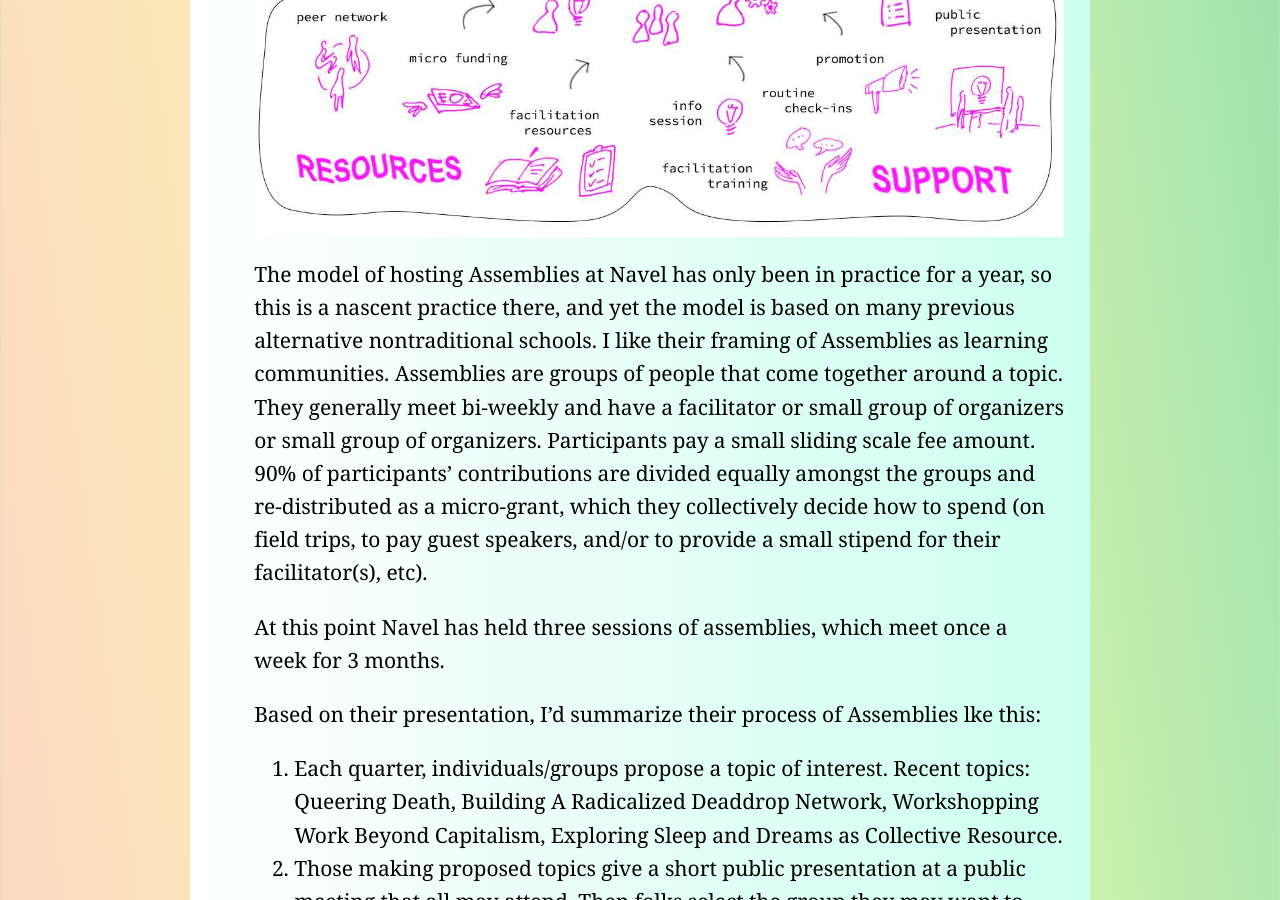
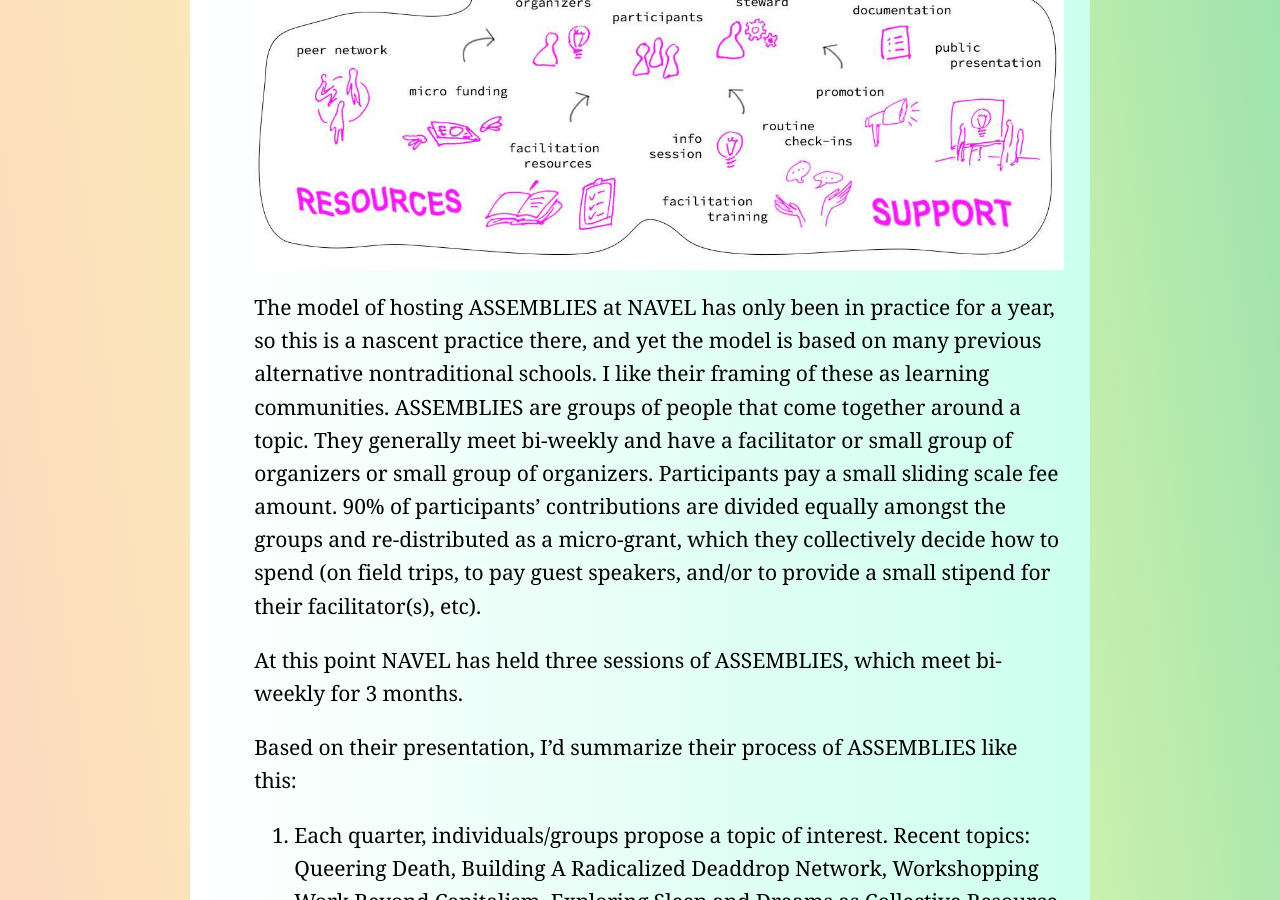
Before and after one commit to lee2sman/nosebook, a Jekyll site: the page built from _posts/2020-05-03-juntos-assemblies-academies.md, in a window 1280 px wide and 900 px high, scrolled down 4939 px. Built offline with Jekyll 4.4.1, drawn with Linux system fonts in a browser that asks for light colours; some of the changed text lies outside the part shown.

Commit message:
update juntos-assemblies-academies

```diff
--- a/_posts/2020-05-03-juntos-assemblies-academies.md
+++ b/_posts/2020-05-03-juntos-assemblies-academies.md
@@ -35,35 +35,35 @@
 
 This community exists on a forum on the Glorious Trainwrecks website. Specifically, people post comments on individual games and respond to each other. In the past year approximately they've also created a Discord channel *altgamez* where they discuss these works. It's a really supportive community, but I haven't been involved in it as the conversation moves too fast for me. I don't want to have it open all the time, and when I check in I've missed dozens or hundreds of posts by folks, so I've felt discouraged from participating further in this, even though I've really enjoyed being part of the community previously. I've decided I'll try to continue to participate by creating and posting games in event prompts, and comment on games, but I don't think I can consistently participate in discord channel. It's not the right medium for me to feel part of the community since it's too hectic for me.
 
-### Navel's Assemblies
+### NAVEL's ASSEMBLIES
 
 Today I attended the online [Common Field](https://www.commonfield.org/) Convening, a meeting of *cultural organizers from across the US to share resources, ideas and methods for artist-centered spaces, projects and practices.*
 
-Amanda Vincelli and Michael Holt of Los Angeles' [NAVEL](https://navel.la/) led a session on *Assemblies: A Model For Collaborative Learning* based on their experience organizing around a model of convening Assemblies.
+Amanda Vincelli, Michael Holt and Jennifer Moon of Los Angeles' [NAVEL](https://navel.la/) led a session on *ASSEMBLIES: A Model For Collaborative Learning* based on their experience organizing around a model of convening assemblies (which they call ASSEMBLIES).
 
-![NAVEL Assemblies]({{"/images/assemblies.jpg" | absolute_url}})
+![NAVEL ASSEMBLIES]({{"/images/assemblies.jpg" | absolute_url}})
 
-The model of hosting Assemblies at Navel has only been in practice for a year, so this is a nascent practice there, and yet the model is based on many previous alternative nontraditional schools. I like their framing of Assemblies as learning communities. Assemblies are groups of people that come together around a topic. They generally meet bi-weekly and have a facilitator or small group of organizers or small group of organizers. Participants pay a small sliding scale fee amount. 90% of participants' contributions are divided equally amongst the groups and re-distributed as a micro-grant, which they collectively decide how to spend (on field trips, to pay guest speakers, and/or to provide a small stipend for their facilitator(s), etc).
+The model of hosting ASSEMBLIES at NAVEL has only been in practice for a year, so this is a nascent practice there, and yet the model is based on many previous alternative nontraditional schools. I like their framing of these as learning communities. ASSEMBLIES are groups of people that come together around a topic. They generally meet bi-weekly and have a facilitator or small group of organizers or small group of organizers. Participants pay a small sliding scale fee amount. 90% of participants' contributions are divided equally amongst the groups and re-distributed as a micro-grant, which they collectively decide how to spend (on field trips, to pay guest speakers, and/or to provide a small stipend for their facilitator(s), etc).
 
-At this point Navel has held three sessions of assemblies, which meet once a week for 3 months.
+At this point NAVEL has held three sessions of ASSEMBLIES, which meet bi-weekly for 3 months.
 
-Based on their presentation, I'd summarize their process of Assemblies lke this:
+Based on their presentation, I'd summarize their process of ASSEMBLIES like this:
 
 1. Each quarter, individuals/groups propose a topic of interest. Recent topics: Queering Death, Building A Radicalized Deaddrop Network, Workshopping Work Beyond Capitalism, Exploring Sleep and Dreams as Collective Resource.
-2. Those making proposed topics give a short public presentation at a public meeting that all may attend. Then folks select the group they may want to join.
-3. From this, a smaller subset of proposed topics is accepted and folks have a signup period and can then join those particular accepted assemblies.
+2. Those making proposed topics give a short public presentation at a public meeting that all may attend.
+3. From this, a smaller subset of proposed topics is accepted based on votes and folks have a signup period and can then join those particular accepted ASSEMBLIES.
 4. NAVEL hosts facilitators training.
-5. Groups meet weekly for 3 months, either at the space of NAVEL itself or offsite for field trips. Facilitators check-in with NAVEL organizers and get ongoing support. There is a shared calendar for the space and access to resources (camera, kitchen onsite, support group on slack, a training on diversity, equity and inclusion).
+5. Groups meet bi-weekly for 3 months, either at the space of NAVEL itself or offsite for field trips. Facilitators check-in with NAVEL organizers and get ongoing support. There is a shared calendar for the space and access to resources (camera, kitchen onsite, support group on slack, a training on diversity, equity and inclusion).
 6. At the end of three months each assembly gives a short public presentation on their research and findings. Some groups end, while a small subset may apply to continue their work one more session or morph into some other form that grows out of NAVEL into a new form.
-7. Knowledge is *archived* on Are.na. Some groups make zines. All presentations at the public event at the end go online on vimeo, linked from the Navel site. These were described as quite informal videos. Research/reading lists go online.
+7. Knowledge is *archived* on Are.na. Some groups make zines. All presentations at the public event at the end go online on vimeo, linked from the NAVEL site. These were described as quite informal videos. Research/reading lists go online.
 
-Navel's current [Field Guide to Assemblies](https://docs.google.com/document/d/12zjWDW2uRZPNGaK5CQFlwcdoqH_oLv7P7_9v8QXktHA/edit) is their official online guide to this in a lot more detail. It also includes vision and values, program structure, guide and considerations to facilitating a group, and more. They've also created an Are.na [channel](https://www.are.na/navel/collaborative-learning-models-alternative-schools) with other example models of alternative schools and collaborative learning models.
+NAVEL's current [Practical Guide to ASSEMBLIES](https://navel.la/assemblies/practical-guide/) is their official online guide to this in a lot more detail. It also includes vision and values, program structure, guide and considerations to facilitating a group, and more. They've also created an Are.na [channel](https://www.are.na/navel/collaborative-learning-models-alternative-schools) with other example models of alternative schools and collaborative learning models.
 
-I'm excited about this model for other alternative education learning communities built around spaces. I participated as a guest speaker in the Digital Matterealities assembly to speak about my project [Messlife](http://mess.life) and other examples of web-based creative communities as extensions or new forms of physical artist-organized spaces. The assemblies meet online via zoom at this time and also use a slack group. And I think this learning community model can work well now online under Covid-19.
+I'm excited about this model for other alternative education learning communities built around spaces. I participated as a guest speaker in the Digital Matterealities assembly to speak about my project [Messlife](http://mess.life) and other examples of web-based creative communities as extensions or new forms of physical artist-organized spaces. The ASSEMBLIES meet online via zoom at this time and also use a slack group. And I think this learning community model can work well now online under Covid-19.
 
-Overall, the Assemblies model at NAVEL is young and I'll be looking forward to seeing how it grows.
+Overall, the ASSEMLIES model at NAVEL is young and I'll be looking forward to seeing how it grows.
 
-*After publishing this post, Amanda Vincelli from NAVEL got in touch to explain more about the facilitator(s)'s role. She explained that the workload is divided in most of the groups and many of the groups rotate who takes care of the next session. The lead facilitator is ultimately responsible to make sure the admin work is done, that the groups keep going (that emails are sent, work is documented, and is the main point of contact with NAVEL). And one of the goals of organizers receiving facilitation training is so they empower others to take the lead throughout.*
+*After publishing this post, NAVEL got in touch to explain more about the facilitator(s)'s role: The workload is divided in most of the groups and many of the groups rotate who takes care of the next session. The lead facilitator is ultimately responsible to make sure the admin work is done, that the groups keep going (that emails are sent, work is documented, and is the main point of contact with NAVEL). And one of the goals of organizers receiving facilitation training is so they empower others to take the lead throughout.*
 
 ### Babycastles Academy
 
```
Also changed, not shown: other parts of _posts/2020-05-03-juntos-assemblies-academies.md (+2 -2 lines).
